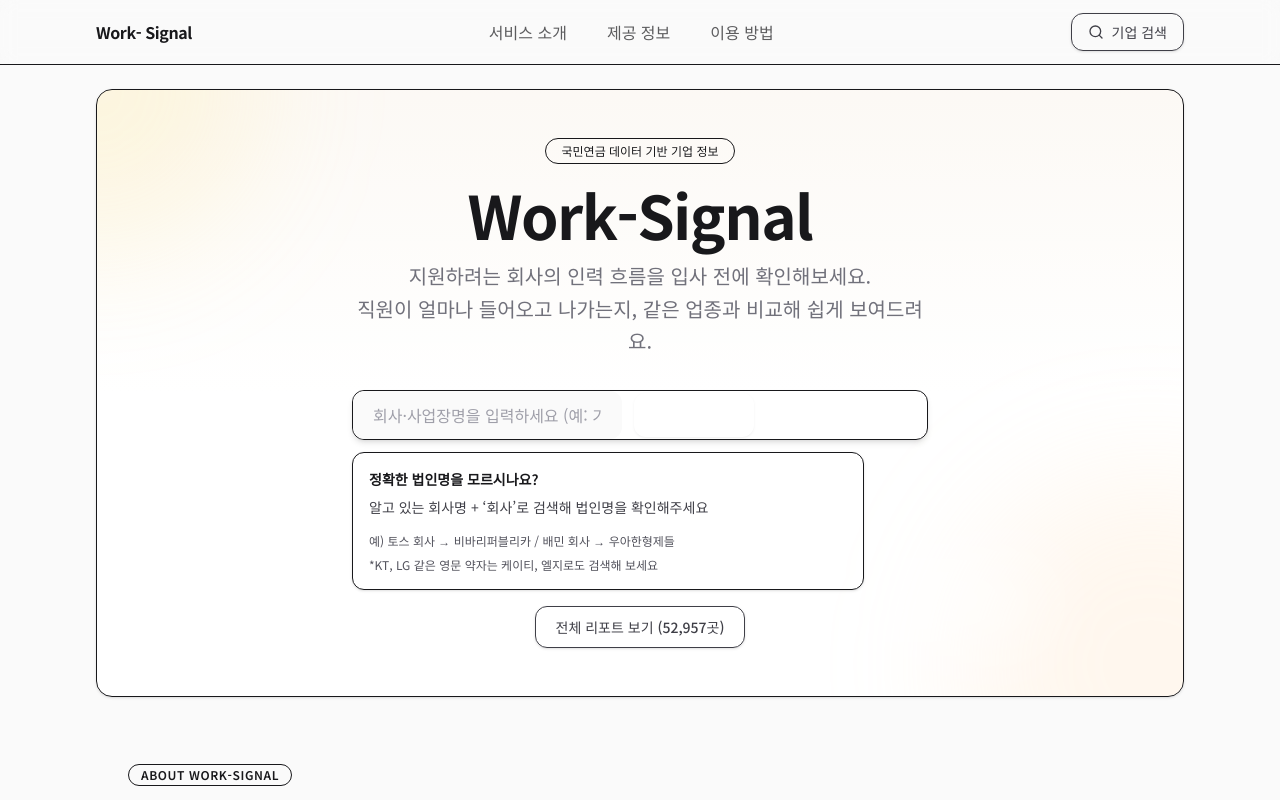
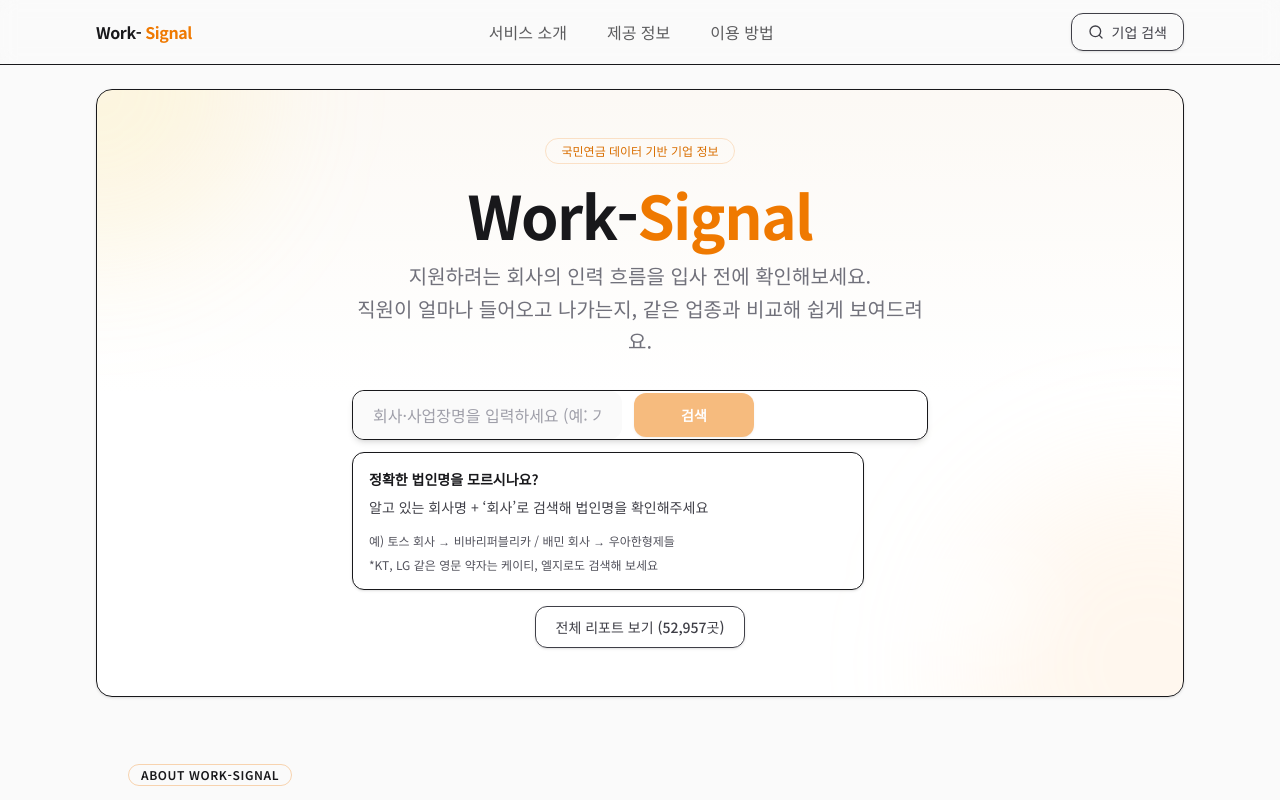
Before and after one commit to MABC-2026/project-code, a Next.js app: page / in a window 1280 px wide. Shown: the top 800 px of the page. Built offline with nearby package versions, Linux system fonts and the light colour scheme.

Commit message:
🐛 주황색 안 보이던 버그 수정

```diff
--- a/src/app/globals.css
+++ b/src/app/globals.css
@@ -35,6 +35,8 @@
 @theme inline {
   --color-background: var(--background);
   --color-foreground: var(--foreground);
+  --color-brand-orange: var(--brand-orange);
+  --color-brand-orange-dark: var(--brand-orange-dark);
   --font-sans: var(--font-noto-sans-kr), var(--font-geist-sans), Arial, sans-serif;
   --font-mono: var(--font-geist-mono);
 }
```
